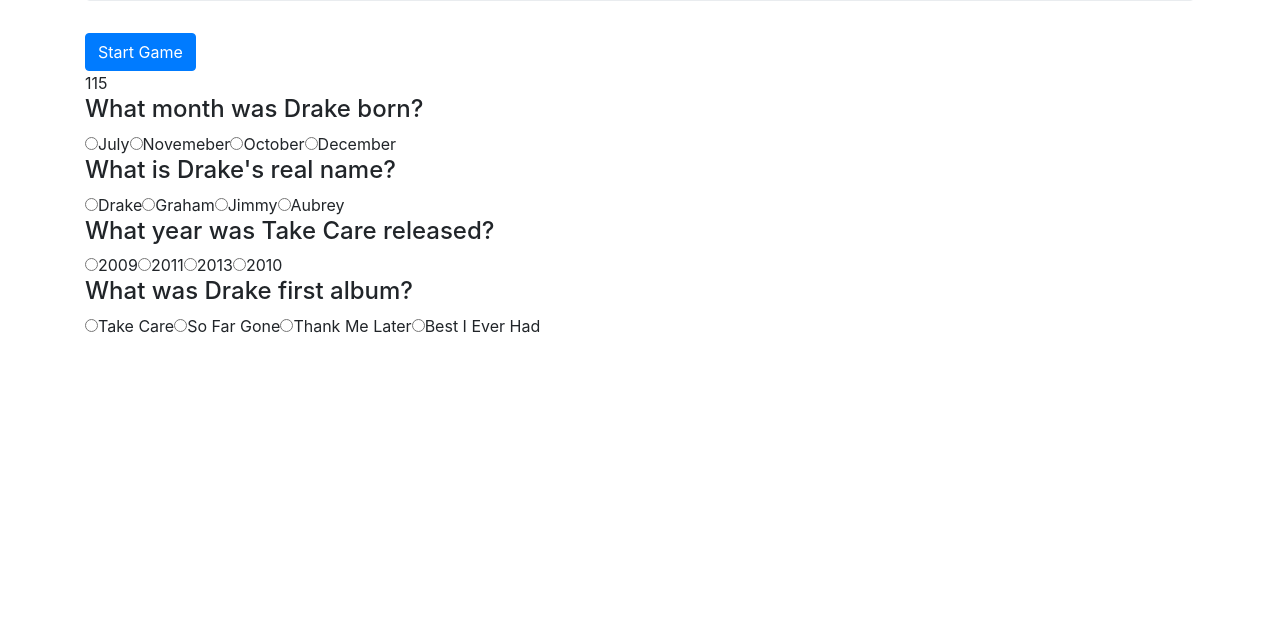
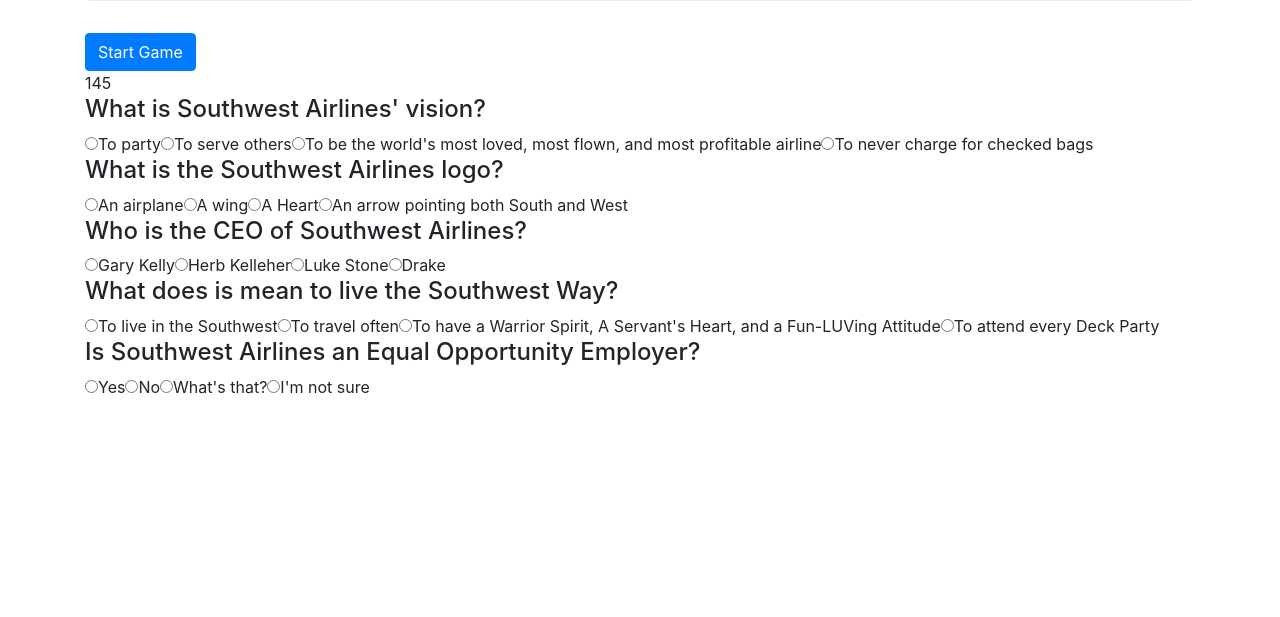
Before and after one commit to odufaatsegbua/TriviaGame, a plain HTML site: page index.html in a window 1280 px wide. Shown: the part 183-800 px from the top of the page. Drawn offline with nearby package versions, Linux system fonts and the light colour scheme.

Commit message:
saving new questions

```diff
--- a/assets/javascript/app.js
+++ b/assets/javascript/app.js
@@ -1,6 +1,6 @@
 // game variables \\
 
-let counter = 120;
+let counter = 150;
 let currentQuestion = 0;
 let score = 0;
 // let wins = 0;
--- a/assets/javascript/questions.js
+++ b/assets/javascript/questions.js
@@ -3,27 +3,33 @@
 
 const gameQuestions = [
     {
-        questions: "What month was Drake born?",
-        choices: ["July", "Novemeber", "October", "December"],
-        correctAnswer: "October",
+        questions: "What is Southwest Airlines' vision?",
+        choices: ["To party", "To serve others", "To be the world's most loved, most flown, and most profitable airline", "To never charge for checked bags"],
+        correctAnswer: "To be the world's most loved, most flown, and most profitable airline",
     },
 
     {
-        questions: "What is Drake's real name?",
-        choices: ["Drake", "Graham", "Jimmy", "Aubrey"],
-        correctAnswer: "Aubrey",
+        questions: "What is the Southwest Airlines logo?",
+        choices: ["An airplane", "A wing", "A Heart", "An arrow pointing both South and West"],
+        correctAnswer: "A Heart",
     },
 
     {
-        questions: "What year was Take Care released?",
-        choices: ["2009", "2011", "2013", "2010"],
-        correctAnswer: "2011",
+        questions: "Who is the CEO of Southwest Airlines?",
+        choices: ["Gary Kelly", "Herb Kelleher", "Luke Stone", "Drake"],
+        correctAnswer: "Gary Kelly",
     },
 
     {
-        questions: "What was Drake first album?",
-        choices: ["Take Care", "So Far Gone", "Thank Me Later", "Best I Ever Had"],
-        correctAnswer: "So Far Gone",
+        questions: "What does is mean to live the Southwest Way?",
+        choices: ["To live in the Southwest", "To travel often", "To have a Warrior Spirit, A Servant's Heart, and a Fun-LUVing Attitude", "To attend every Deck Party"],
+        correctAnswer: "To have a Warrior Spirit, A Servant's Heart, and a Fun-LUVing Attitude",
+    },
+
+    {
+        questions: "Is Southwest Airlines an Equal Opportunity Employer?",
+        choices: ["Yes", "No", "What's that?", "I'm not sure"],
+        correctAnswer: "Yes",
     },
 
 ];
--- a/index.html
+++ b/index.html
@@ -4,7 +4,7 @@
     <meta charset="UTF-8">
     <meta name="viewport" content="width=device-width, initial-scale=1.0">
     <meta http-equiv="X-UA-Compatible" content="ie=edge">
-    <title>Document</title>
+    <title>Southwest Airlines Culture Quiz</title>
     <script src="https://ajax.aspnetcdn.com/ajax/jQuery/jquery-3.4.1.min.js"></script>
     <link rel="stylesheet" href="https://stackpath.bootstrapcdn.com/bootstrap/4.3.1/css/bootstrap.min.css" integrity="sha384-ggOyR0iXCbMQv3Xipma34MD+dH/1fQ784/j6cY/iJTQUOhcWr7x9JvoRxT2MZw1T" crossorigin="anonymous">
     <link rel="stylesheet" href="assets/css/style.css">
@@ -13,7 +13,7 @@
 
 <div class="container">
     <div class="jumbotron">
-    <h1 id="header">Drake Fan Trivia Game</h1>
+    <h1 id="header">Southwest Airlines Culture Quiz</h1>
 </div>
 
 <!-- button to start game -->
```
